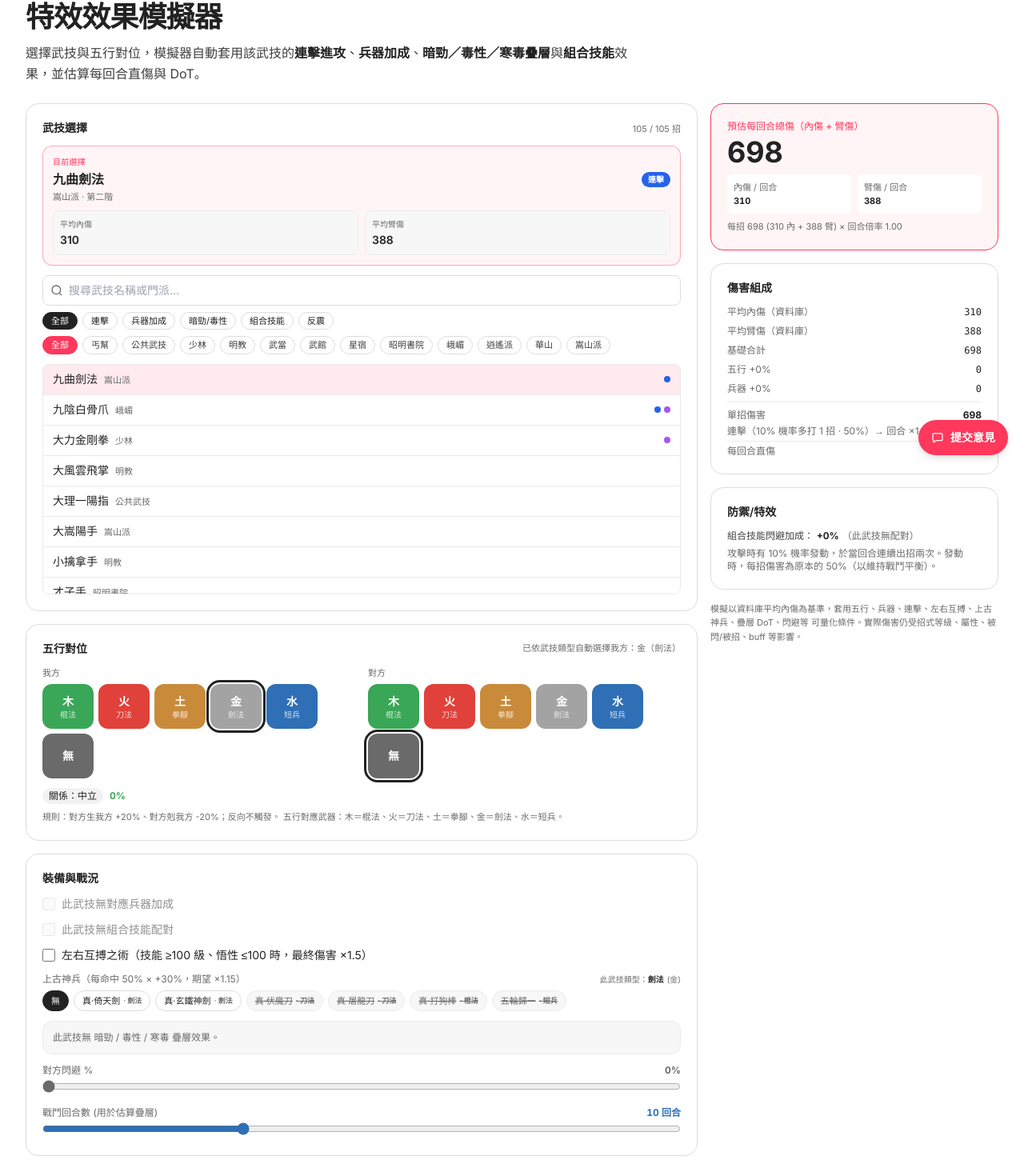
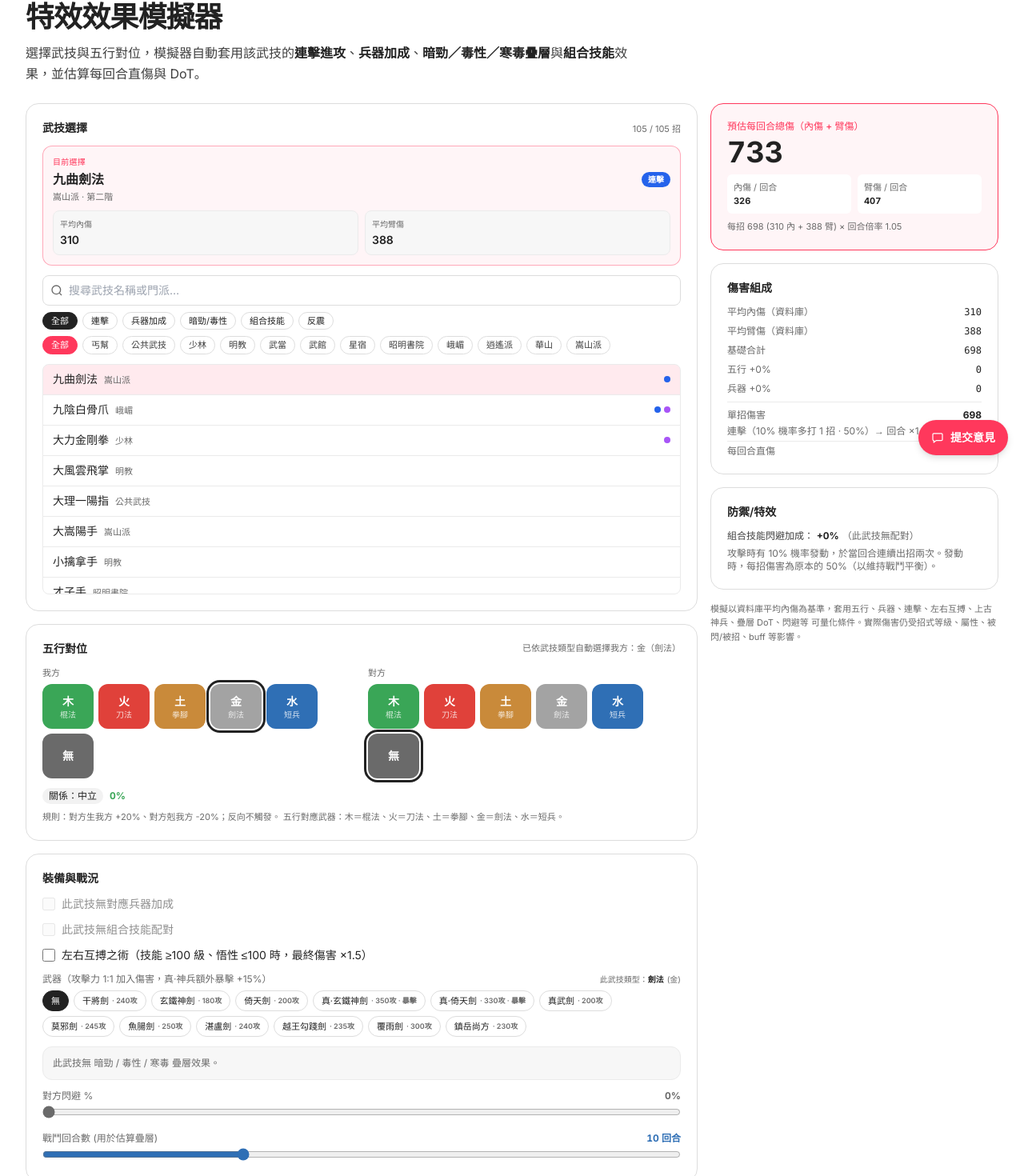
Before and after one commit to s92225/jhdb, a Next.js app: page /skills/simulator in a window 1280 px wide. Shown: the part 211-1681 px from the top of the page at 80% size. Built offline with nearby package versions, Linux system fonts and the light colour scheme.

Commit message:
feat: simulator weapon attack + sticky results + combo fix

```diff
--- a/app/components/EffectSimulator.tsx
+++ b/app/components/EffectSimulator.tsx
@@ -1,6 +1,7 @@
 'use client'
 
 import { useEffect, useMemo, useState } from 'react'
+import weaponsData from '@/data/weapons.json'
 
 type ElKey = '木' | '火' | '土' | '金' | '水' | '無'
 
@@ -116,16 +117,59 @@ const WEAPON_TYPE_ELEMENT: Record<WeaponType, string> = {
   拳腳: '土',
 }
 
-const DIVINE_WEAPON_LIST: Array<{ name: string; type: WeaponType }> = [
-  { name: '真·倚天劍', type: '劍法' },
-  { name: '真·玄鐵神劍', type: '劍法' },
-  { name: '真·伏魔刀', type: '刀法' },
-  { name: '真·屠龍刀', type: '刀法' },
-  { name: '真·打狗棒', type: '棍法' },
-  { name: '五輪歸一', type: '短兵' },
-]
-const DIVINE_WEAPON_NAMES = DIVINE_WEAPON_LIST.map((w) => w.name)
-type DivineWeapon = (typeof DIVINE_WEAPON_NAMES)[number]
+// Build full weapon list from data/weapons.json
+const WEAPON_CATEGORY_TYPE: Record<string, WeaponType> = {
+  '劍類': '劍法',
+  '刀類': '刀法',
+  '棍棒類': '棍法',
+  '短兵類': '短兵',
+}
+
+type WeaponEntry = { name: string; type: WeaponType; attack: number; isDivine: boolean }
+
+const ALL_WEAPONS: WeaponEntry[] = (() => {
+  const list: WeaponEntry[] = []
+  for (const cat of weaponsData.divineWeapons as Array<{
+    type: string
+    weapons: Array<{
+      name: string
+      attack: number
+      forgeable: boolean
+      upgradedName?: string
+      upgradedAttack?: number
+    }>
+  }>) {
+    const wt = WEAPON_CATEGORY_TYPE[cat.type]
+    if (!wt) continue
+    for (const w of cat.weapons) {
+      list.push({ name: w.name, type: wt, attack: w.attack, isDivine: false })
+      if (w.forgeable && w.upgradedName && w.upgradedAttack != null) {
+        list.push({ name: w.upgradedName, type: wt, attack: w.upgradedAttack, isDivine: true })
+      }
+    }
+  }
+  // Other weapons with known attack
+  for (const w of weaponsData.otherWeapons as Array<{
+    name: string
+    attack: number | null
+    notes?: string
+  }>) {
+    if (w.attack != null && w.attack > 0) {
+      // Infer weapon type from name
+      const name = w.name
+      let wt: WeaponType | null = null
+      if (name.includes('劍')) wt = '劍法'
+      else if (name.includes('刀')) wt = '刀法'
+      else if (name.includes('棒') || name.includes('杖')) wt = '棍法'
+      else if (name.includes('輪') || name.includes('鞭') || name.includes('扇') || name.includes('索')) wt = '短兵'
+      if (wt) {
+        list.push({ name: w.name, type: wt, attack: w.attack, isDivine: false })
+      }
+    }
+  }
+  return list.sort((a, b) => a.name.localeCompare(b.name, 'zh-Hant'))
+})()
+
 const DIVINE_CRIT_CHANCE = 0.5
 const DIVINE_CRIT_BONUS = 0.3 // +30%
 
@@ -175,7 +219,7 @@ export function EffectSimulator({ skills }: { skills: SkillLite[] }) {
   const [comboCfg, setComboCfg] = useState(true) // 組合技能 (輕功配置)
   const [opponentDodge, setOpponentDodge] = useState(0) // 對方閃避 %
   const [turns, setTurns] = useState(10) // 戰鬥回合數（用來估算疊層 DoT）
-  const [divineWeapon, setDivineWeapon] = useState<DivineWeapon | null>(null)
+  const [selectedWeapon, setSelectedWeapon] = useState<string | null>(null)
   const [zuoyou, setZuoyou] = useState(false) // 左右互搏之術
 
   // ── derived ──────────────────────────────────────────────────────────────
@@ -189,15 +233,14 @@ export function EffectSimulator({ skills }: { skills: SkillLite[] }) {
     [skill],
   )
 
-  // If the currently selected 神兵 doesn't match the skill's weapon type, clear it.
-  const divineCompatible =
-    divineWeapon === null
+  // If the currently selected weapon doesn't match the skill's weapon type, clear it.
+  const selectedWeaponEntry = ALL_WEAPONS.find((w) => w.name === selectedWeapon)
+  const weaponCompatible =
+    selectedWeapon === null
       ? true
-      : DIVINE_WEAPON_LIST.find((w) => w.name === divineWeapon)?.type ===
-        skillWeaponType
-  const effectiveDivine = divineCompatible ? divineWeapon : null
-  // Auto-reset if user switches skills to incompatible one
-  // (use effect-free pattern: compute below, derived values use effectiveDivine)
+      : selectedWeaponEntry?.type === skillWeaponType
+  const effectiveWeapon = weaponCompatible ? selectedWeapon : null
+  const effectiveWeaponEntry = effectiveWeapon ? selectedWeaponEntry : null
 
   // Auto-suggest self element based on skill's weapon type
   const suggestedEl: ElKey | null = useMemo(() => {
@@ -219,21 +262,25 @@ export function EffectSimulator({ skills }: { skills: SkillLite[] }) {
     ? (skill!.weaponBonus!.minPct + skill!.weaponBonus!.maxPct) / 2
     : 0
 
-  // 上古神兵之暴擊 (per-hit expectation; only applies when compatible)
+  // 上古神兵之暴擊 (per-hit expectation; only applies when weapon is a 真· divine weapon)
+  const isDivineWeapon = effectiveWeaponEntry?.isDivine ?? false
   const divineExpectedMult =
-    1 + (effectiveDivine ? DIVINE_CRIT_CHANCE * DIVINE_CRIT_BONUS : 0)
+    1 + (isDivineWeapon ? DIVINE_CRIT_CHANCE * DIVINE_CRIT_BONUS : 0)
 
-  // Per-hit damage: (內傷 + 臂傷) × (1 + element + weapon) × 神兵暴擊期望
+  // Weapon attack power (flat addition to base damage, 1:1)
+  const weaponAttack = effectiveWeaponEntry?.attack ?? 0
+
+  // Per-hit damage: (內傷 + 臂傷 + 武器攻擊力) × (1 + element + weapon) × 神兵暴擊期望
   const totalAddPct = elMod.pct + weaponPct
   const multiplier = (1 + totalAddPct / 100) * divineExpectedMult
-  const perHitNei = Math.round(baseNei * multiplier)
+  const perHitNei = Math.round((baseNei + weaponAttack) * multiplier)
   const perHitBi = Math.round(baseBi * multiplier)
   const perHit = perHitNei + perHitBi
 
-  // Combo: when it triggers, you get `hitCount` strikes, each at avgMult × base
-  // damage. When it doesn't, you get a single 100% strike.
-  //   turnMult = (1 - p) × 1  +  p × hitCount × avgMult
-  // expectedStrikesPerTurn (for UI / DoT) = (1 - p) × 1 + p × hitCount
+  // Combo: when it triggers, you get (hitCount - 1) EXTRA strikes at avgMult × base
+  // damage, on top of the normal 100% strike.
+  //   turnMult = 1 + p × (hitCount - 1) × avgMult
+  // expectedStrikesPerTurn (for UI / DoT) = 1 + p × (hitCount - 1)
   let expectedStrikes = 1
   let avgComboMult = 1
   let comboTurnMult = 1
@@ -241,8 +288,8 @@ export function EffectSimulator({ skills }: { skills: SkillLite[] }) {
     avgComboMult = (skill.combo.multMin + skill.combo.multMax) / 2
     const p = skill.combo.triggerChance
     const hc = skill.combo.hitCount
-    expectedStrikes = (1 - p) * 1 + p * hc
-    comboTurnMult = (1 - p) * 1 + p * hc * avgComboMult
+    expectedStrikes = 1 + p * (hc - 1)
+    comboTurnMult = 1 + p * (hc - 1) * avgComboMult
   }
 
   const hitProb = Math.max(0, 1 - opponentDodge / 100)
@@ -358,11 +405,11 @@ export function EffectSimulator({ skills }: { skills: SkillLite[] }) {
                 onChange={setZuoyou}
               />
 
-              {/* 上古神兵 */}
+              {/* 武器選擇 */}
               <div>
                 <div className="flex items-baseline justify-between text-xs">
                   <span className="text-muted">
-                    上古神兵（每命中 50% × +30%，期望 ×1.15）
+                    武器（攻擊力 1:1 加入傷害，真·神兵額外暴擊 +15%）
                   </span>
                   {skillWeaponType ? (
                     <span className="text-[10px] text-muted">
@@ -376,46 +423,40 @@ export function EffectSimulator({ skills }: { skills: SkillLite[] }) {
                     </span>
                   ) : (
                     <span className="text-[10px] text-muted">
-                      無武器類型（無法配神兵）
+                      無武器類型（無法裝備武器）
                     </span>
                   )}
                 </div>
                 <div className="mt-1.5 flex flex-wrap gap-1.5">
                   <button
                     type="button"
-                    onClick={() => setDivineWeapon(null)}
+                    onClick={() => setSelectedWeapon(null)}
                     className={[
                       'rounded-full border px-2.5 py-0.5 text-[11px]',
-                      divineWeapon === null
+                      selectedWeapon === null
                         ? 'border-ink bg-ink text-white'
                         : 'border-hairline text-ink hover:bg-surface-soft',
                     ].join(' ')}
                   >
                     無
                   </button>
-                  {DIVINE_WEAPON_LIST.map((w) => {
-                    const compat = w.type === skillWeaponType
-                    const active = divineWeapon === w.name && compat
+                  {ALL_WEAPONS.filter((w) => w.type === skillWeaponType).map((w) => {
+                    const active = selectedWeapon === w.name
                     return (
                       <button
                         key={w.name}
                         type="button"
-                        disabled={!compat}
-                        onClick={() =>
-                          setDivineWeapon(w.name as DivineWeapon)
-                        }
+                        onClick={() => setSelectedWeapon(w.name)}
                         title={
-                          compat
-                            ? `${w.type}（${WEAPON_TYPE_ELEMENT[w.type]}）`
-                            : `需 ${w.type}（${WEAPON_TYPE_ELEMENT[w.type]}）武技，此武技為 ${skillWeaponType ?? '—'}`
+                          `${w.type}（${WEAPON_TYPE_ELEMENT[w.type]}）${w.isDivine ? ' · 真·神兵暴擊' : ''}`
                         }
                         className={[
                           'inline-flex items-center gap-1 rounded-full border px-2.5 py-0.5 text-[11px] transition-colors',
                           active
-                            ? 'border-amber-600 bg-amber-500 text-white'
-                            : compat
-                              ? 'border-hairline text-ink hover:bg-surface-soft'
-                              : 'cursor-not-allowed border-hairline-soft bg-surface-soft text-muted line-through',
+                            ? w.isDivine
+                              ? 'border-amber-600 bg-amber-500 text-white'
+                              : 'border-ink bg-ink text-white'
+                            : 'border-hairline text-ink hover:bg-surface-soft',
                         ].join(' ')}
                       >
                         {w.name}
@@ -425,15 +466,15 @@ export function EffectSimulator({ skills }: { skills: SkillLite[] }) {
                             active ? 'text-white/90' : 'text-muted',
                           ].join(' ')}
                         >
-                          · {w.type}
+                          · {w.attack}攻{w.isDivine ? ' · 暴擊' : ''}
                         </span>
                       </button>
                     )
                   })}
                 </div>
-                {divineWeapon && !divineCompatible && (
+                {selectedWeapon && !weaponCompatible && (
                   <p className="mt-1 text-[11px] text-rausch">
-                    所選神兵與當前武技類型不符，暴擊效果不會套用。
+                    所選武器與當前武技類型不符，效果不會套用。
                   </p>
                 )}
               </div>
@@ -496,7 +537,8 @@ export function EffectSimulator({ skills }: { skills: SkillLite[] }) {
           </div>
         </div>
 
-        {/* RIGHT: output */}
+        {/* RIGHT: output (sticky on large screens) */}
+        <div className="lg:sticky lg:top-20 lg:max-h-[calc(100vh-6rem)] lg:self-start lg:overflow-y-auto lg:pb-4">
         <aside className="space-y-4">
           <div className="rounded-2xl border border-rausch bg-rausch/5 p-5">
             <div className="text-xs font-medium text-rausch">
@@ -521,7 +563,7 @@ export function EffectSimulator({ skills }: { skills: SkillLite[] }) {
             </div>
             <div className="mt-2 text-[11px] text-muted">
               每招 {perHit.toLocaleString()} ({perHitNei.toLocaleString()} 內 +{' '}
-              {perHitBi.toLocaleString()} 臂) × 回合倍率 {comboTurnMult.toFixed(2)}
+              {perHitBi.toLocaleString()} 臂{weaponAttack > 0 ? ` + ${weaponAttack} 武器攻` : ''}) × 回合倍率 {comboTurnMult.toFixed(2)}
               {hitProb < 1 ? ` × 命中 ${Math.round(hitProb * 100)}%` : ''}
               {zuoyou ? ` × 左右互搏 ${ZUOYOU_MULT}` : ''}
               {stackInfo
@@ -536,19 +578,25 @@ export function EffectSimulator({ skills }: { skills: SkillLite[] }) {
               <Row label="平均內傷（資料庫）" value={baseNei} />
               <Row label="平均臂傷（資料庫）" value={baseBi} />
               <Row label="基礎合計" value={baseTotal} />
+              {effectiveWeapon && weaponAttack > 0 && (
+                <Row
+                  label={`武器攻擊力「${effectiveWeapon}」`}
+                  value={weaponAttack}
+                />
+              )}
               <Row
                 label={`五行 ${elMod.pct >= 0 ? '+' : ''}${elMod.pct}%`}
-                value={Math.round(baseTotal * (elMod.pct / 100))}
+                value={Math.round((baseTotal + weaponAttack) * (elMod.pct / 100))}
               />
               <Row
                 label={`兵器 +${weaponPct.toFixed(0)}%`}
-                value={Math.round(baseTotal * (weaponPct / 100))}
+                value={Math.round((baseTotal + weaponAttack) * (weaponPct / 100))}
               />
-              {effectiveDivine && (
+              {isDivineWeapon && (
                 <Row
-                  label={`神兵暴擊「${effectiveDivine}」 50% × +30% → 期望 +15%`}
+                  label={`神兵暴擊「${effectiveWeapon}」 50% × +30% → 期望 +15%`}
                   value={Math.round(
-                    baseTotal * (1 + totalAddPct / 100) * 0.15,
+                    (baseTotal + weaponAttack) * (1 + totalAddPct / 100) * 0.15,
                   )}
                 />
               )}
@@ -674,6 +722,7 @@ export function EffectSimulator({ skills }: { skills: SkillLite[] }) {
             可量化條件。實際傷害仍受招式等級、屬性、被閃/被招、buff 等影響。
           </p>
         </aside>
+        </div>
       </div>
     </div>
   )
--- a/app/systems/page.tsx
+++ b/app/systems/page.tsx
@@ -92,6 +92,21 @@ const SYSTEMS: Array<{
     href: '/skills',
     linkLabel: '查看具備忙碌狀態的武技 →',
   },
+  {
+    title: '死亡懲罰',
+    desc: '玩家死亡時損失 3% 經驗值。',
+    color: 'bg-red-700',
+  },
+  {
+    title: '門派功勳兌換',
+    desc: '專屬門派裝備：100 功勳／件。專屬限定防具：300 功勳／件。100 功勳 → 20 黃金（GM）。1000 功勳 → 10000 潛能（GM）。3000 功勳 → 5000000 經驗（GM）。',
+    color: 'bg-blue-600',
+  },
+  {
+    title: '擊殺掉落',
+    desc: '擊殺任何生物後，有 10% 機率獨立獲得「九轉熊蛇丸」和「丹劫」。',
+    color: 'bg-purple-600',
+  },
 ]
 
 export default function SystemsPage() {
```
Also changed, not shown: data/updates.json.
